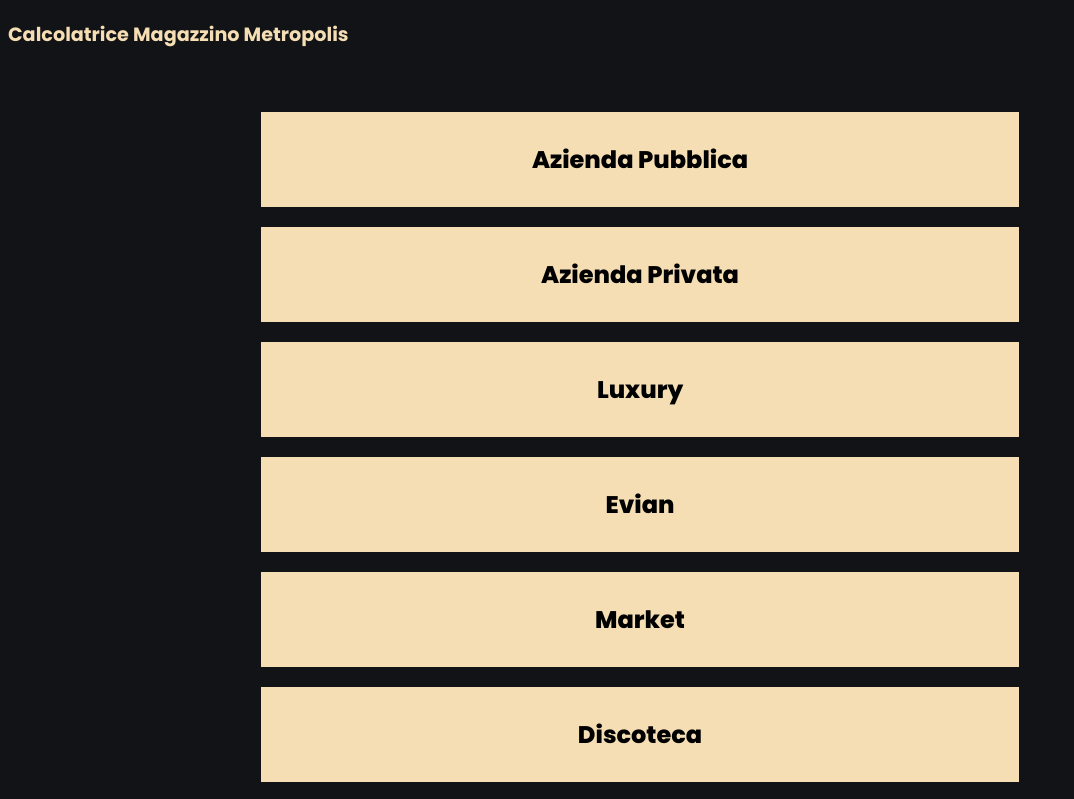
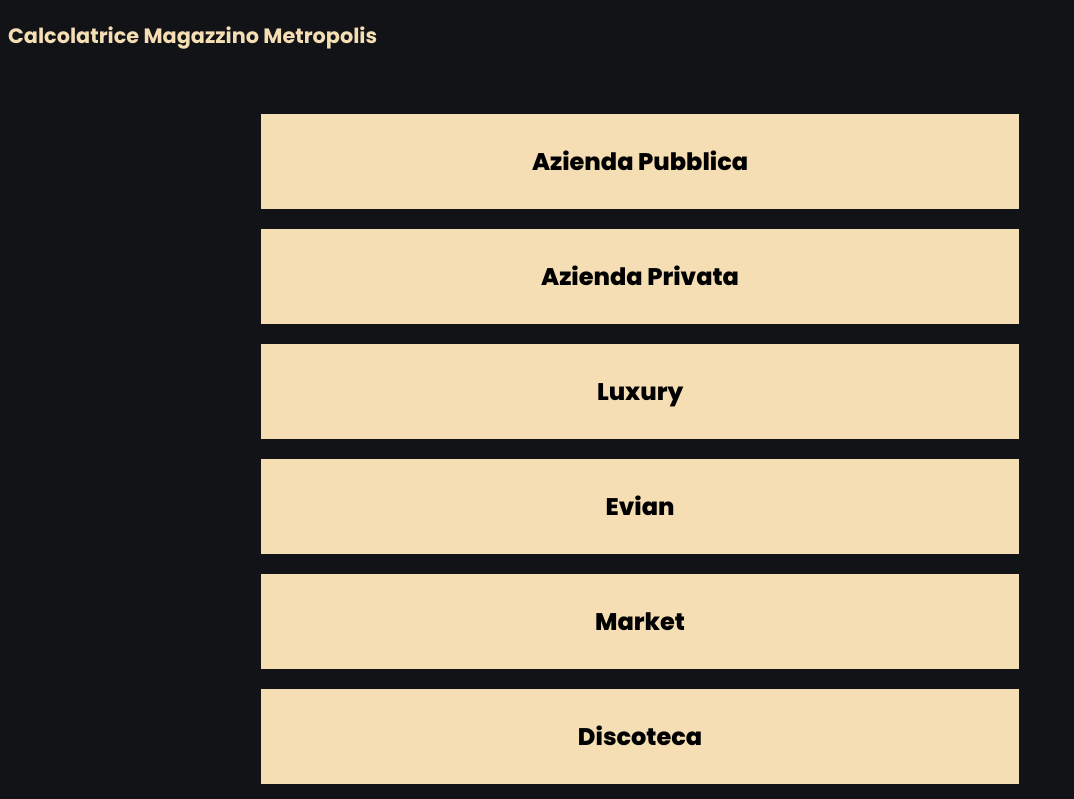
Before and after one commit to calcolatricemagazzino/calcolatricemagazzino, a plain HTML site: page index.html in a window 1280 px wide. Shown: the top 799 px of the page, without its empty margins (0-1074 px from the left). Drawn offline with Linux system fonts and the light colour scheme.

Commit message:
Update style.css

```diff
--- a/style.css
+++ b/style.css
@@ -30,7 +30,8 @@ button:hover {
 }
 .titolo {
     font-weight: bolder;
-    font-size: 120%;
+    font-size: 130%;
     color: wheat;
     margin-top: 20px;
+    margin-bottom: 20px;
   }
```
